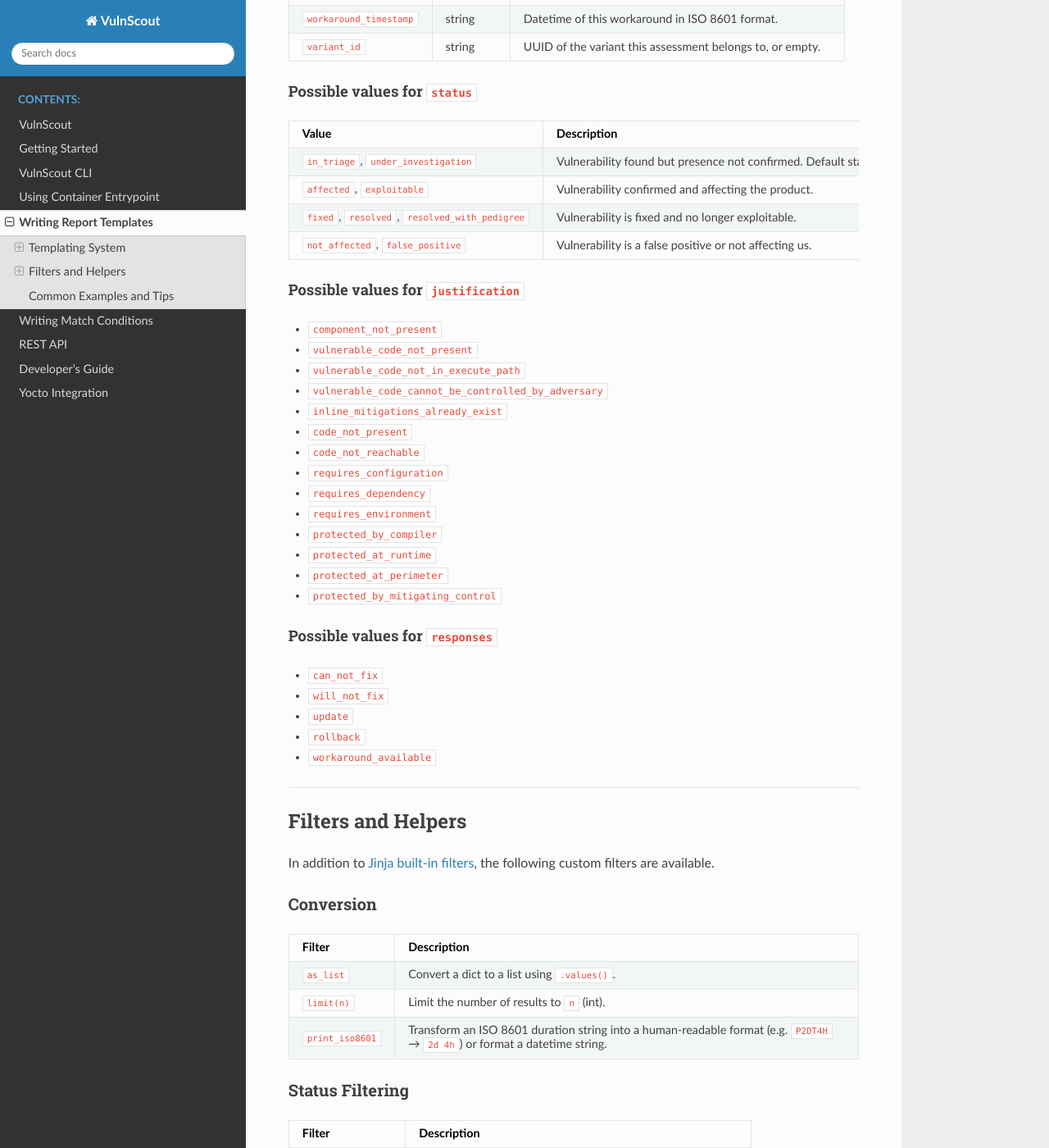
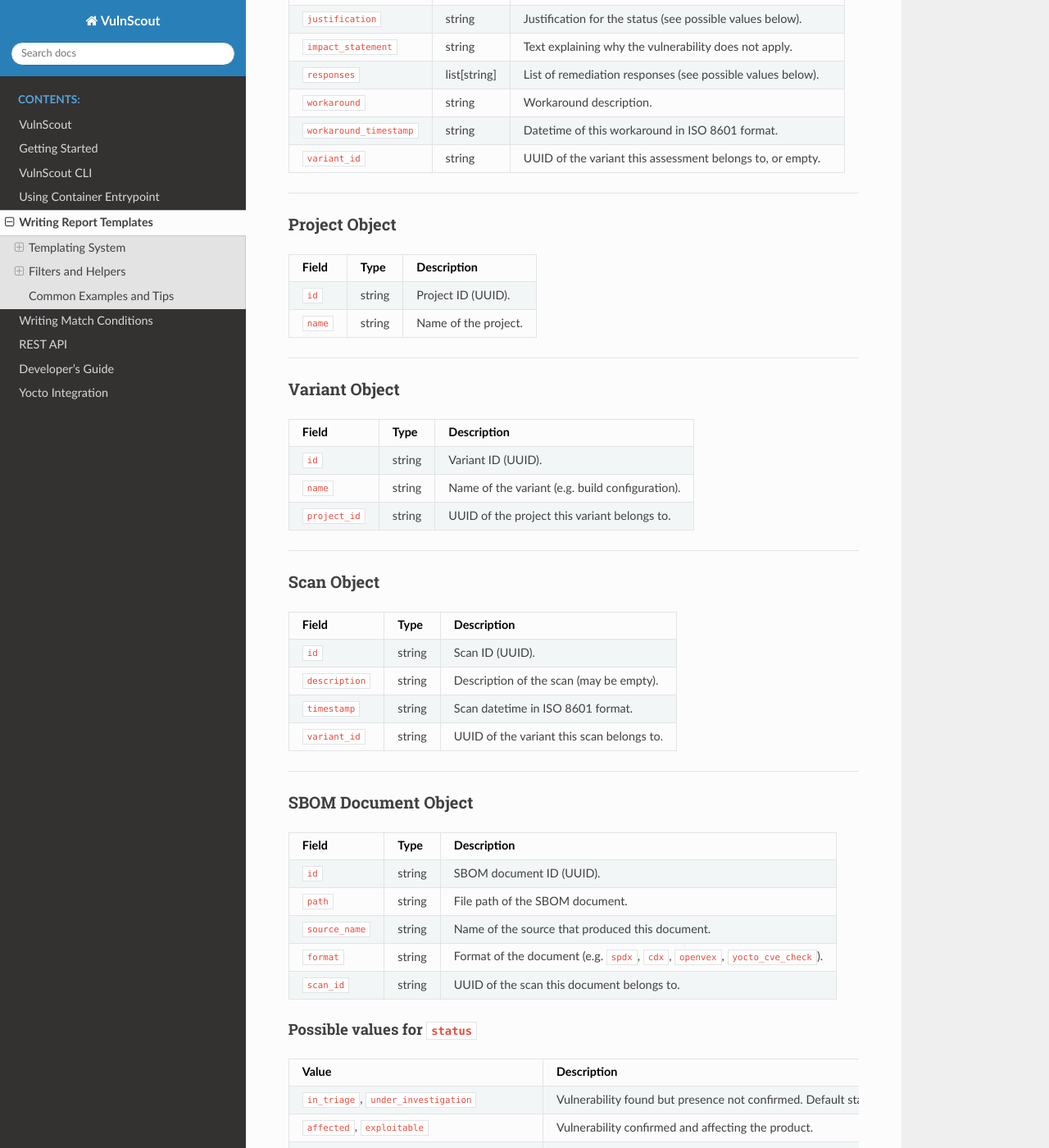
Before and after one commit to savoirfairelinux/vulnscout, a Sphinx documentation site: the page built from doc/source/templates.md, in a window 1280 px wide and 1400 px high, scrolled down 3568 px. Shown: the whole window at 82% size. Built offline with Sphinx 7.4.7 and the Read the Docs theme 3.1.0, drawn with Linux system fonts in a browser that asks for light colours; some of the changed text lies outside the part shown.

Commit message:
templates: add new fields after db migration

````diff
--- a/doc/source/templates.md
+++ b/doc/source/templates.md
@@ -46,6 +46,10 @@
 | `unfiltered_vulnerabilities` | dict | All vulnerabilities, bypassing any active export filter. Use `\| as_list` to get a list. Always the full dataset. |
 | `unfiltered_assessments` | dict | All assessments, bypassing any active export filter. Keyed by assessment ID. |
 | `failed_vulns` | list[string] | List of vulnerability IDs that triggered the `--match-condition` expression. Empty when no condition was set or no vulnerability matched. Use `unfiltered_vulnerabilities[vuln_id]` to get the full object. |
+| `projects` | list[dict] | All projects. Each item has the fields described in the Project Object section below. |
+| `variants` | list[dict] | All variants. Each item has the fields described in the Variant Object section below. |
+| `scans` | list[dict] | All scans. Each item has the fields described in the Scan Object section below. |
+| `sbom_documents` | list[dict] | All SBOM documents. Each item has the fields described in the SBOM Document Object section below. |
 
 ---
 
@@ -125,6 +129,48 @@
 | `workaround` | string | Workaround description. |
 | `workaround_timestamp` | string | Datetime of this workaround in ISO 8601 format. |
 | `variant_id` | string | UUID of the variant this assessment belongs to, or empty. |
+
+---
+
+### Project Object
+
+| Field | Type | Description |
+|-------|------|-------------|
+| `id` | string | Project ID (UUID). |
+| `name` | string | Name of the project. |
+
+---
+
+### Variant Object
+
+| Field | Type | Description |
+|-------|------|-------------|
+| `id` | string | Variant ID (UUID). |
+| `name` | string | Name of the variant (e.g. build configuration). |
+| `project_id` | string | UUID of the project this variant belongs to. |
+
+---
+
+### Scan Object
+
+| Field | Type | Description |
+|-------|------|-------------|
+| `id` | string | Scan ID (UUID). |
+| `description` | string | Description of the scan (may be empty). |
+| `timestamp` | string | Scan datetime in ISO 8601 format. |
+| `variant_id` | string | UUID of the variant this scan belongs to. |
+
+---
+
+### SBOM Document Object
+
+| Field | Type | Description |
+|-------|------|-------------|
+| `id` | string | SBOM document ID (UUID). |
+| `path` | string | File path of the SBOM document. |
+| `source_name` | string | Name of the source that produced this document. |
+| `format` | string | Format of the document (e.g. `spdx`, `cdx`, `openvex`, `yocto_cve_check`). |
+| `scan_id` | string | UUID of the scan this document belongs to. |
 
 #### Possible values for `status`
 
@@ -220,6 +266,14 @@
 | `sort_by_epss` | Sort vulnerabilities by EPSS score, highest first. |
 | `sort_by_effort` | Sort vulnerabilities by effort (`effort.likely`), most effort first. |
 | `sort_by_last_modified` | Sort vulnerabilities by latest assessment date, most recent first. |
+| `sort_by_scan_date` | Sort scans by timestamp, most recent first. |
+
+### Relational Filtering
+
+| Filter | Description |
+|--------|-------------|
+| `filter_by_variant(variant_id)` | Keep only items whose `variant_id` matches. Works on assessments and scans. |
+| `filter_by_project(project_id)` | Keep only items whose `project_id` matches. Works on variants. |
 
 ---
 
@@ -262,3 +316,27 @@
 Product: {{ env("PRODUCT_NAME", "unknown") }}
 Version: {{ env("PRODUCT_VERSION", "unknown") }}
 ```
+
+**List all projects and their variants:**
+```
+{% for project in projects %}
+Project: {{ project.name }}
+  {% for variant in variants | filter_by_project(project.id) %}
+  - Variant: {{ variant.name }}
+  {% endfor %}
+{% endfor %}
+```
+
+**List most recent scans for a variant:**
+```
+{% for scan in scans | filter_by_variant(variant_id) | sort_by_scan_date | limit(5) %}
+- {{ scan.timestamp | print_iso8601 }}: {{ scan.description }}
+{% endfor %}
+```
+
+**List SBOM documents:**
+```
+{% for doc in sbom_documents %}
+- {{ doc.source_name }} ({{ doc.format }}): {{ doc.path }}
+{% endfor %}
+```
````
Also changed, not shown: 2 other files.
